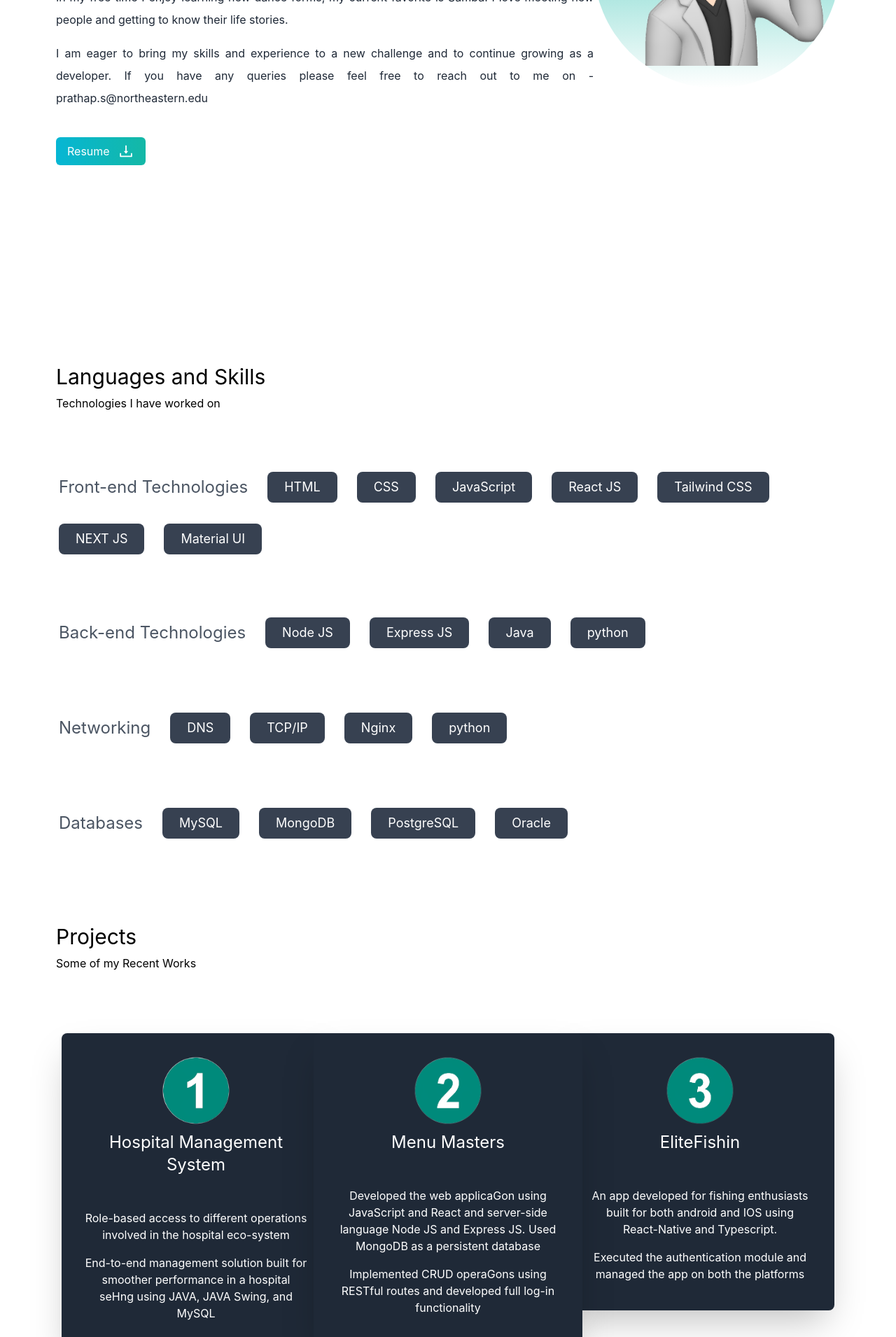
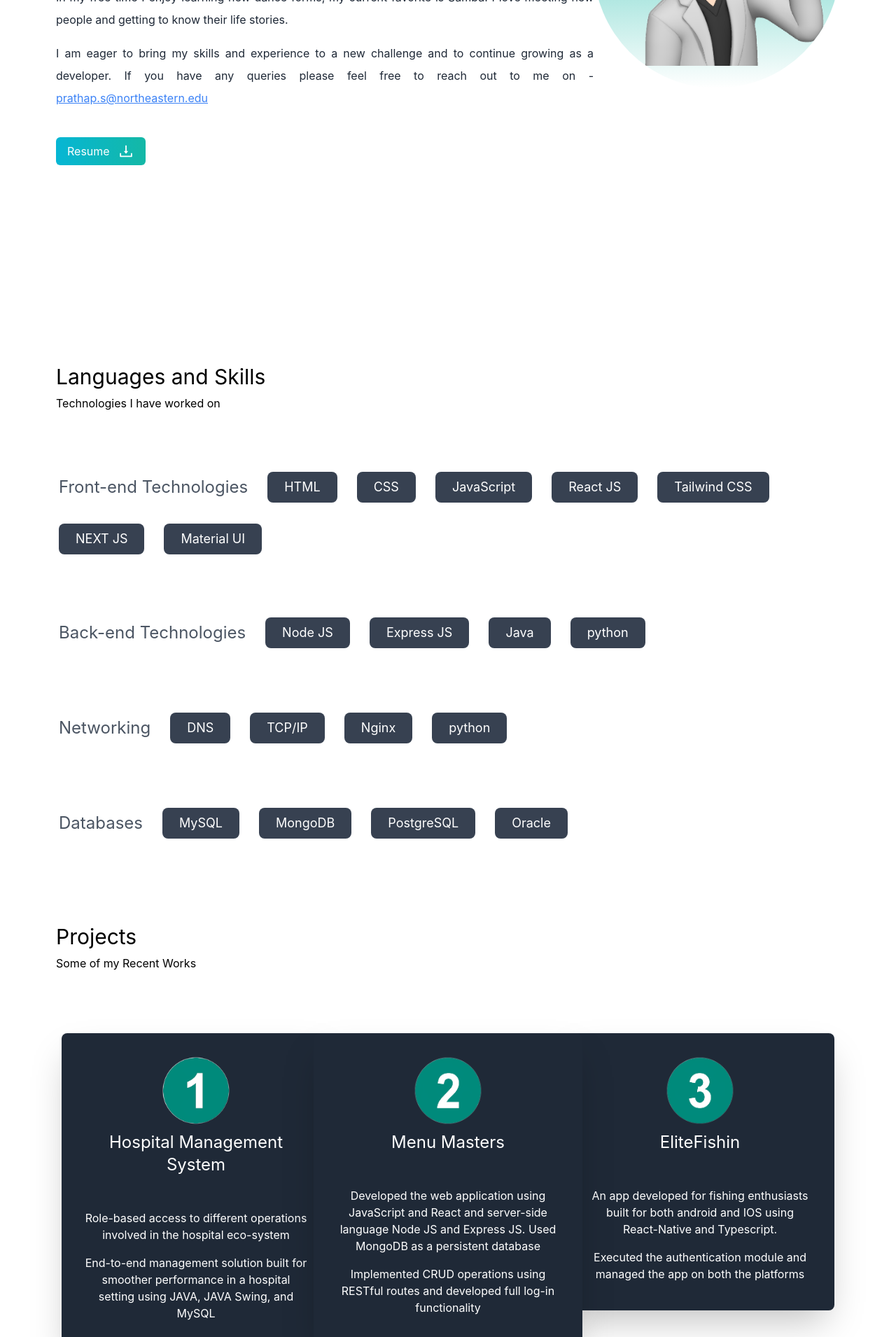
Before and after one commit to SushmithaPrathap/sushPortfolio-frontend, a React (Create React App) app: page / in a window 1280 px wide. Shown: the part 1280-3190 px from the top of the page at 70% size. Built offline with nearby package versions, Linux system fonts and the light colour scheme; the HTML template or start-up script is replaced by a standard one.

Commit message:
text changes

```diff
--- a/src/Components/About.js
+++ b/src/Components/About.js
@@ -31,7 +31,13 @@ const About = () => {
           <p className="text-md py-2 text-gray-800 leading-8 dark:text-white">
             I am eager to bring my skills and experience to a new challenge and
             to continue growing as a developer. If you have any queries please
-            feel free to reach out to me on - prathap.s@northeastern.edu
+            feel free to reach out to me on -{" "}
+            <a
+              className="underline text-blue-500 dark:text-blue-400"
+              href="mailto:prathap.s@northeastern.edu"
+            >
+              prathap.s@northeastern.edu
+            </a>
           </p>
 
           <a
--- a/src/Components/Projects.js
+++ b/src/Components/Projects.js
@@ -26,7 +26,7 @@ const Projects = () => {
             </p>
             <p className="py-2 mt-0 text-justif text-white dark:text-gray-800">
               End-to-end management solution built for smoother performance in a
-              hospital seHng using JAVA, JAVA Swing, and MySQL
+              hospital setting using JAVA, JAVA Swing, and MySQL
             </p>
           </div>
           {/* <a
@@ -45,12 +45,12 @@ const Projects = () => {
               {"Menu Masters"}
             </h4>
             <p className="py-2 mt-0 text-justif text-white dark:text-gray-800">
-              Developed the web applicaGon using JavaScript and React and
+              Developed the web application using JavaScript and React and
               server-side language Node JS and Express JS. Used MongoDB as a
               persistent database
             </p>
             <p className="py-2 mt-0 text-justif text-white dark:text-gray-800">
-              Implemented CRUD operaGons using RESTful routes and developed full
+              Implemented CRUD operations using RESTful routes and developed full
               log-in functionality
             </p>
           </div>
```
